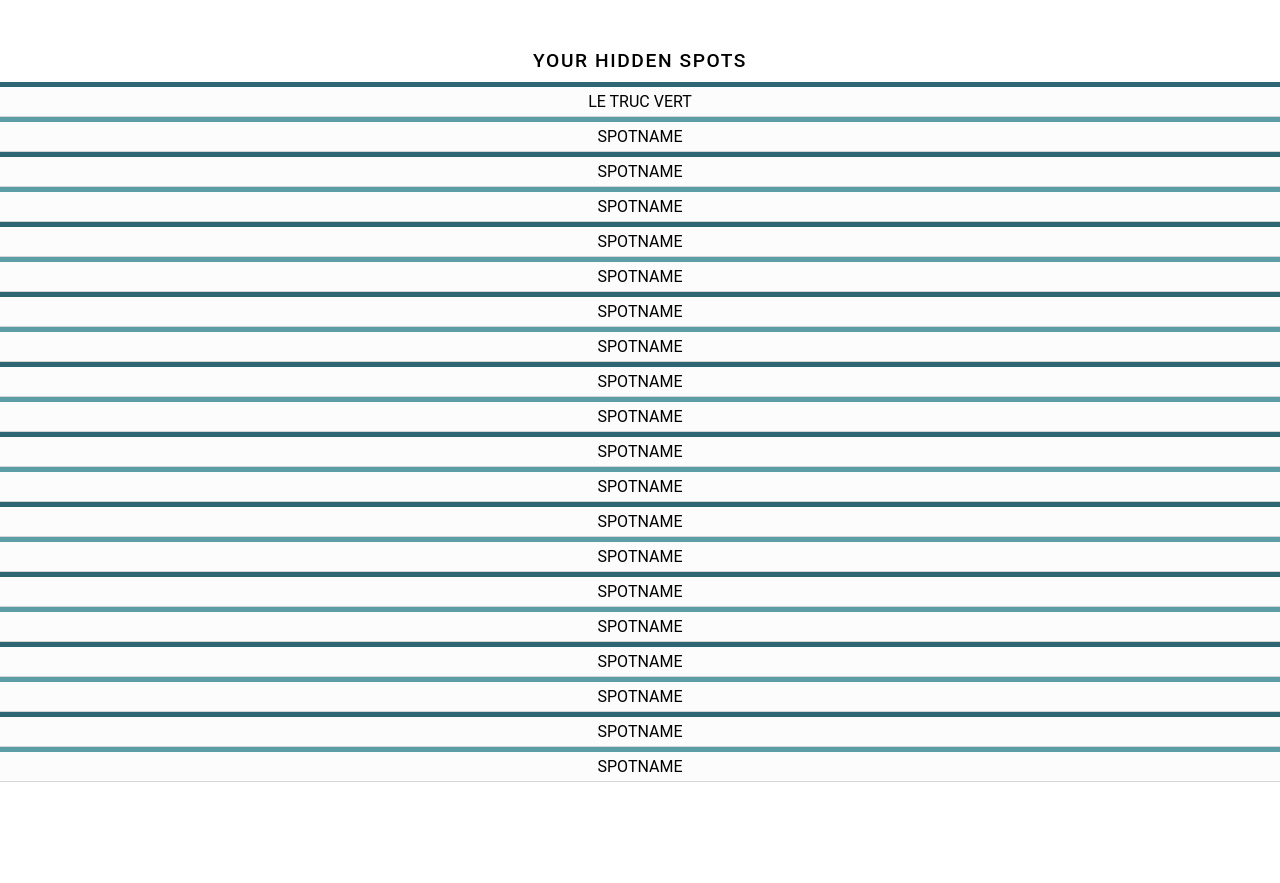
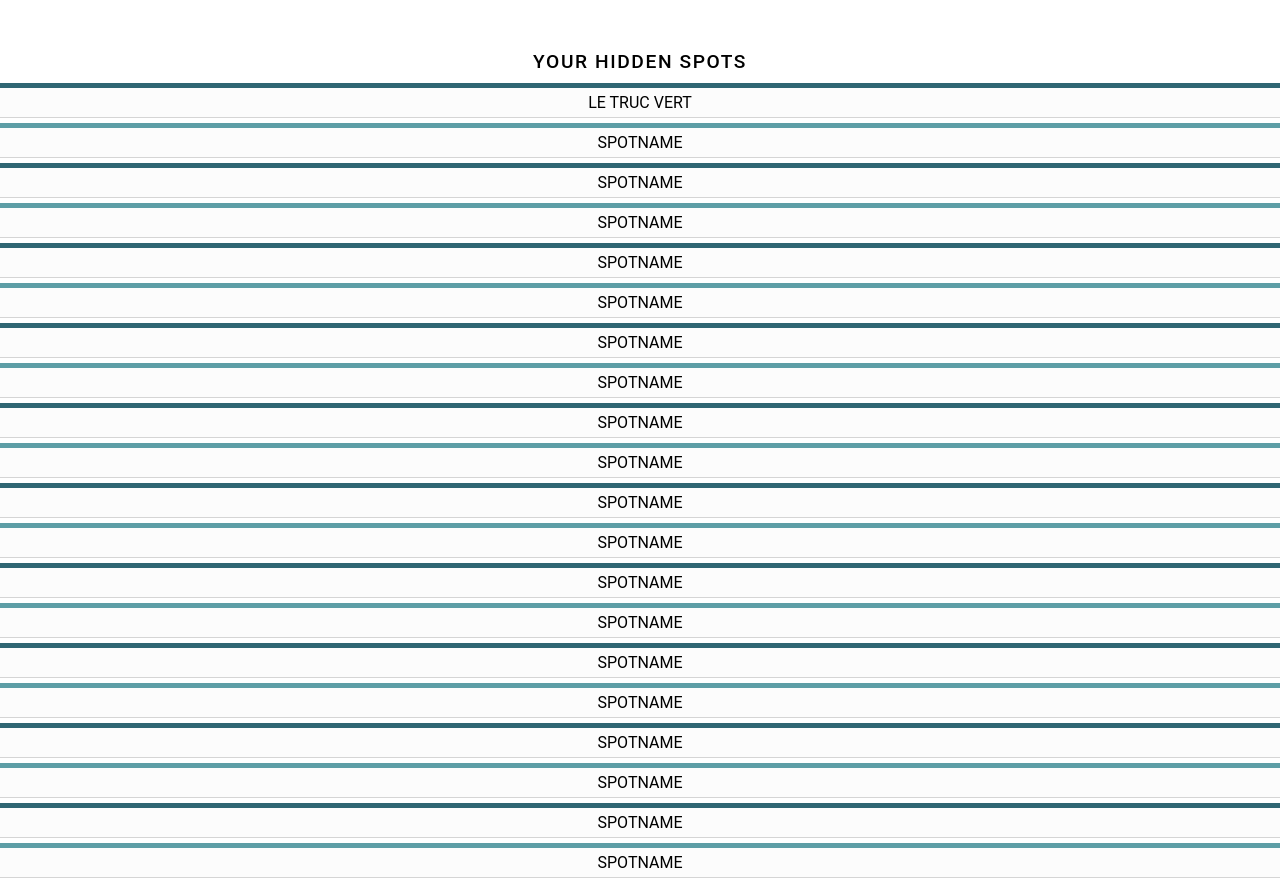
Before and after one commit to StrongCurrent/HIDDEN-SURF-SPOTS_capstone, a Next.js app: page / in a window 1280 px wide. Before the commit the page ends 800 px from the top, so only its background shows below. Built offline with nearby package versions, Linux system fonts and the light colour scheme.

Commit message:
add some space between entrys

```diff
--- a/components/Header/index.js
+++ b/components/Header/index.js
@@ -7,7 +7,7 @@ const Header = styled.h1`
   text-align: center;
   text-transform: uppercase;
   font-size: 1.2rem;
-  margin-top: 49px;
+  margin-top: 50px;
   margin-bottom: 10px;
 `;
 export default Header;
--- a/components/SpotList/index.js
+++ b/components/SpotList/index.js
@@ -31,6 +31,7 @@ const Spots = styled.li`
   list-style: none;
   padding-top: 5px;
   padding-bottom: 5px;
+  margin-bottom: 5px;
   background-color: #fcfcfc;
   border-bottom: solid thin #d5d5d5;
   border-top: ${({ isEven }) =>
```
